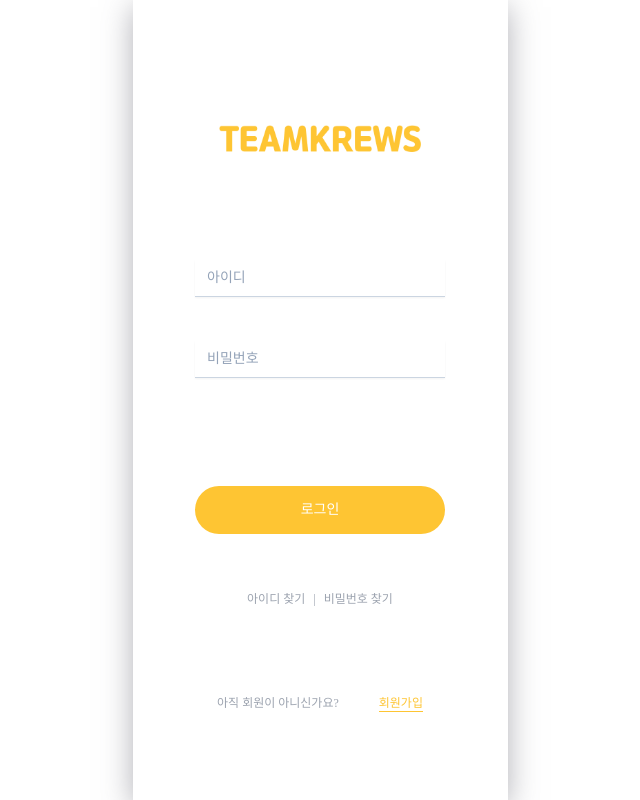
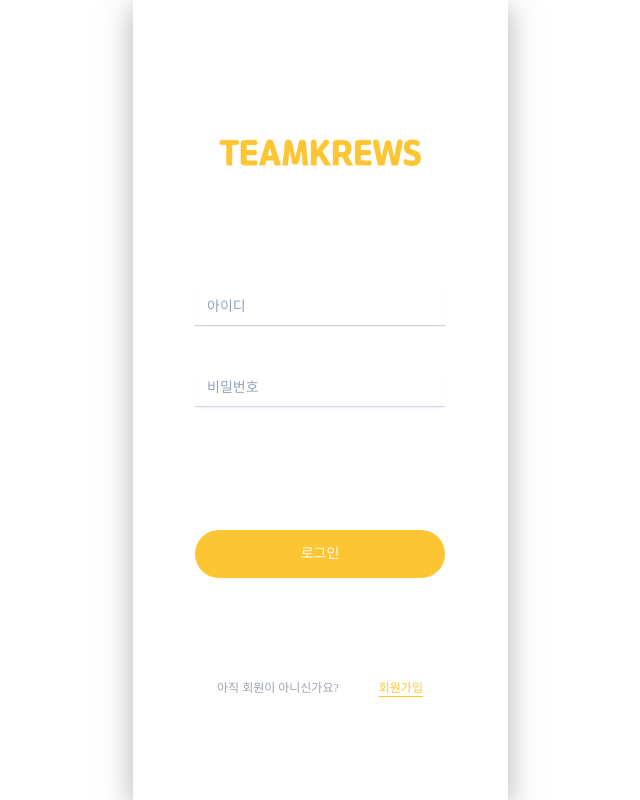
Before and after one commit to 9oormthon-univ/2024_BEOTKKOTTHON_TEAM_21_FE, a React (Create React App) app: page /login in a window 1280 px wide. Shown: the whole page, without its empty margins (320-960 px from the left). Built offline with nearby package versions, Linux system fonts and the light colour scheme; a web font is replaced by a local one.

Commit message:
refactor: 아이디/비밀번호 찾기 주석 처리

```diff
--- a/src/pages/Login/Login.js
+++ b/src/pages/Login/Login.js
@@ -155,11 +155,11 @@ function Login() {
           </div>
         </div>
 
-        <div className="flex text-xs -mt-8 text-gray-400">
-          <a>아이디 찾기</a>
-          <div className="mx-2">|</div>
-          <a>비밀번호 찾기</a>
-        </div>
+        {/*<div className="flex text-xs -mt-8 text-gray-400">*/}
+        {/*  <a>아이디 찾기</a>*/}
+        {/*  <div className="mx-2">|</div>*/}
+        {/*  <a>비밀번호 찾기</a>*/}
+        {/*</div>*/}
         <div>
           <div className="flex text-xs gap-10">
             <div className="text-gray-400">아직 회원이 아니신가요?</div>
```
